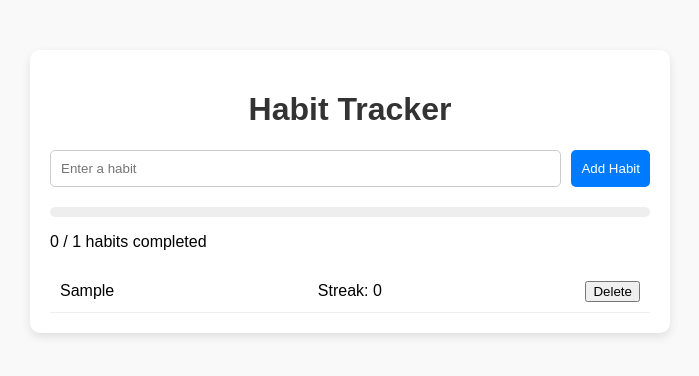
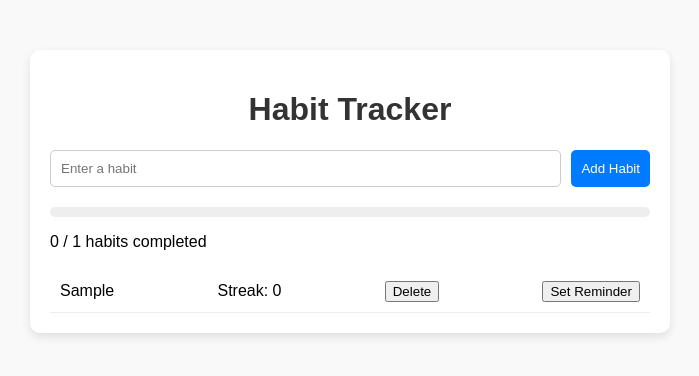
Before and after one commit to Shashi5657/Habit-Tracker, a React (Vite) app: page / in a window 1280 px wide. Both pictures are taken after typing "Sample" into the empty fields and a click on the button "Add Habit". Shown: the top 376 px of the page, without its empty margins (290-989 px from the left). Built offline with nearby package versions, Linux system fonts and the light colour scheme.

Commit message:
habit tracker

```diff
--- a/src/components/HabitList.jsx
+++ b/src/components/HabitList.jsx
@@ -1,4 +1,4 @@
-const HabitList = ({ habits, toggleCompletion, deleteHabit }) => {
+const HabitList = ({ habits, toggleCompletion, deleteHabit, setReminder }) => {
   return (
     <div className="habit-list">
       {habits.map((habit) => (
@@ -9,6 +9,7 @@ const HabitList = ({ habits, toggleCompletion, deleteHabit }) => {
           <span onClick={() => toggleCompletion(habit.id)}>{habit.name}</span>
           <span className="streak">Streak: {habit.streak}</span>
           <button onClick={() => deleteHabit(habit.id)}>Delete</button>
+          <button onClick={() => setReminder(habit.id)}>Set Reminder</button>
         </div>
       ))}
     </div>
```
